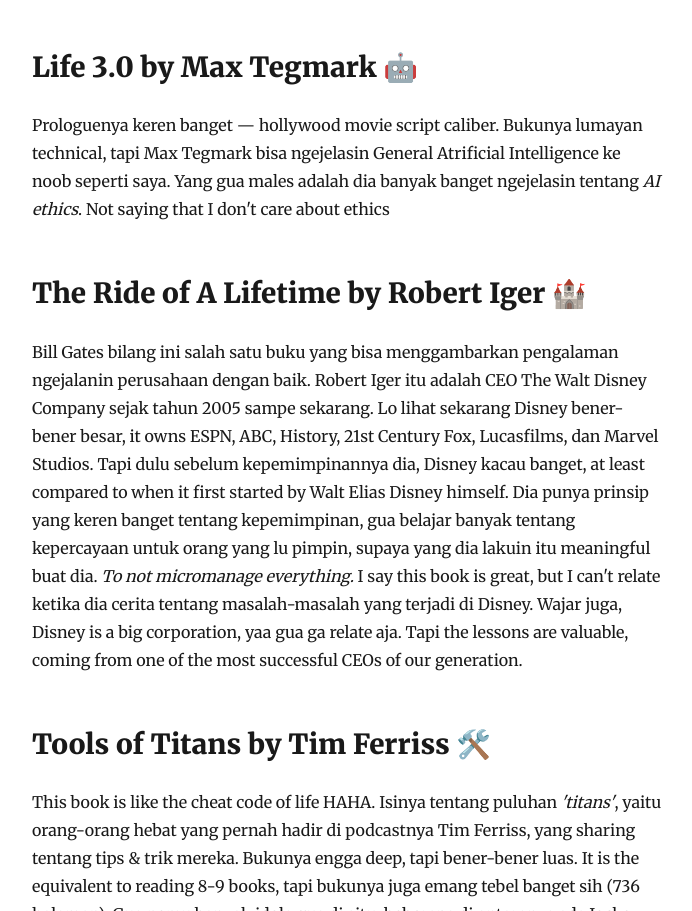
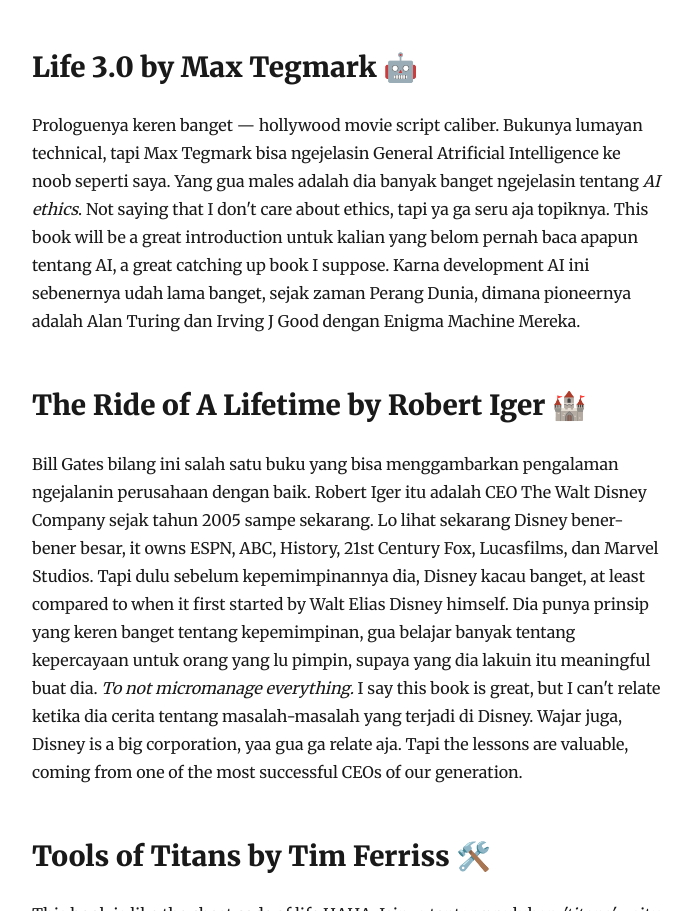
Before and after one commit to febriliankr/old.febrilian.com, a Gatsby site: page /eleven-books-in-august-2020/ in a window 1280 px wide. Shown: the part 6028-6939 px from the top of the page, without its empty margins (293-985 px from the left). Built offline with nearby package versions, Linux system fonts and the light colour scheme; Gatsby itself is replaced by a stand-in of ours; some packages are replaced by stand-ins of ours.

Commit message:
updated life 3.0

```diff
--- a/content/blog/eleven-books-in-august-2020/index.md
+++ b/content/blog/eleven-books-in-august-2020/index.md
@@ -68,7 +68,7 @@
 
 ## Life 3.0 by Max Tegmark 🤖
 
-Prologuenya keren banget — hollywood movie script caliber. Bukunya lumayan technical, tapi Max Tegmark bisa ngejelasin General Atrificial Intelligence ke noob seperti saya. Yang gua males adalah dia banyak banget ngejelasin tentang *AI* *ethics*. Not saying that I don't care about ethics
+Prologuenya keren banget — hollywood movie script caliber. Bukunya lumayan technical, tapi Max Tegmark bisa ngejelasin General Atrificial Intelligence ke noob seperti saya. Yang gua males adalah dia banyak banget ngejelasin tentang *AI* *ethics*. Not saying that I don't care about ethics, tapi ya ga seru aja topiknya. This book will be a great introduction untuk kalian yang belom pernah baca apapun tentang AI, a great catching up book I suppose. Karna development AI ini sebenernya udah lama banget, sejak zaman Perang Dunia, dimana pioneernya adalah Alan Turing dan Irving J Good dengan Enigma Machine Mereka.
 
 ## The Ride of A Lifetime by Robert Iger 🏰
 
```
